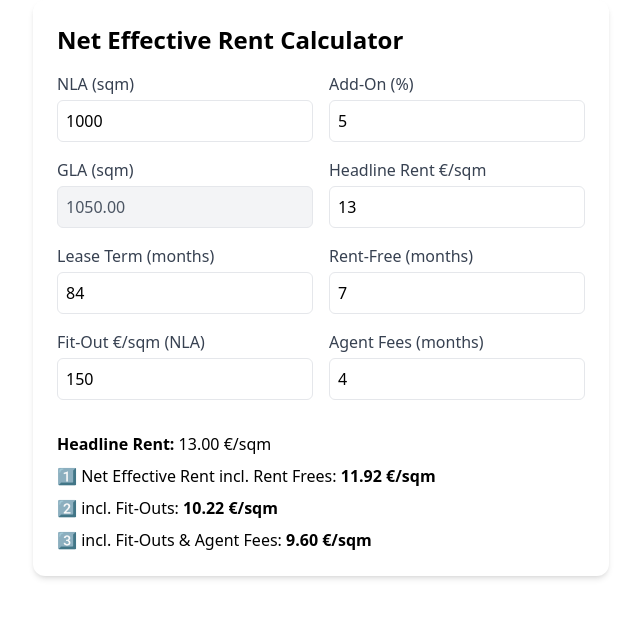
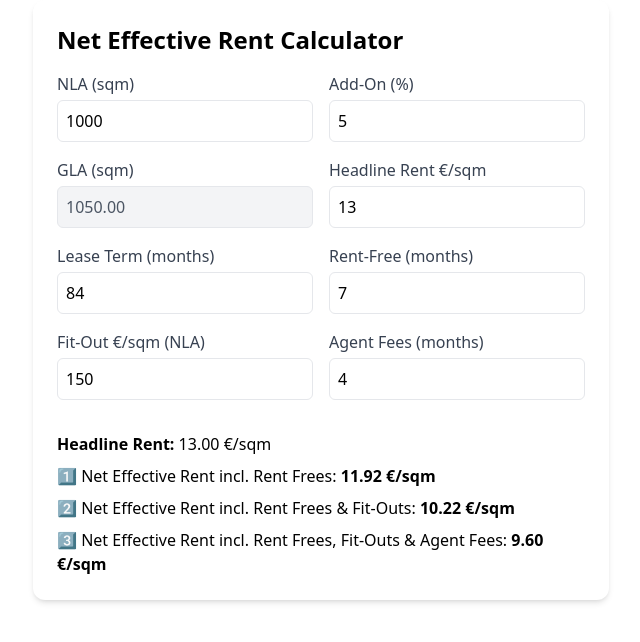
Before and after one commit to Musicandy13/Net-Effective-Rent-Calculator, a React (Vite) app: page / in a window 1280 px wide. Shown: the top 642 px of the page, without its empty margins (319-959 px from the left). Built offline with nearby package versions, Linux system fonts and the light colour scheme; the HTML template or start-up script is replaced by a standard one.

Commit message:
Update App.jsx

```diff
--- a/src/App.jsx
+++ b/src/App.jsx
@@ -63,8 +63,8 @@ export default function NERCalculator() {
       <div className="pt-4 space-y-2">
         <p><strong>Headline Rent:</strong> {rent.toFixed(2)} €/sqm</p>
         <p>1️⃣ Net Effective Rent incl. Rent Frees: <b>{ner1.toFixed(2)} €/sqm</b></p>
-        <p>2️⃣ incl. Fit-Outs: <b>{ner2.toFixed(2)} €/sqm</b></p>
-        <p>3️⃣ incl. Fit-Outs & Agent Fees: <b>{ner3.toFixed(2)} €/sqm</b></p>
+        <p>2️⃣ Net Effective Rent incl. Rent Frees & Fit-Outs: <b>{ner2.toFixed(2)} €/sqm</b></p>
+        <p>3️⃣ Net Effective Rent incl. Rent Frees, Fit-Outs & Agent Fees: <b>{ner3.toFixed(2)} €/sqm</b></p>
       </div>
     </div>
   );
```
